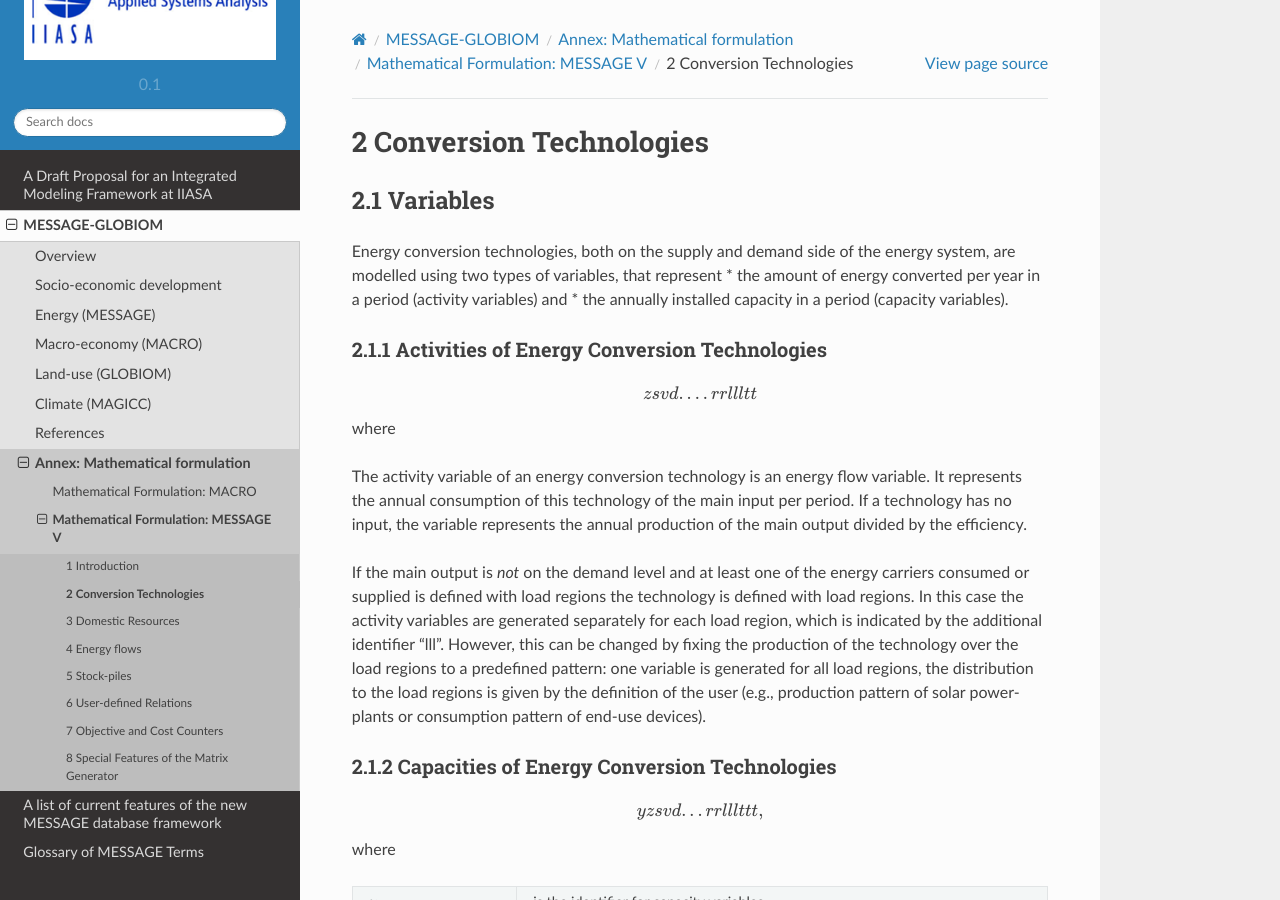
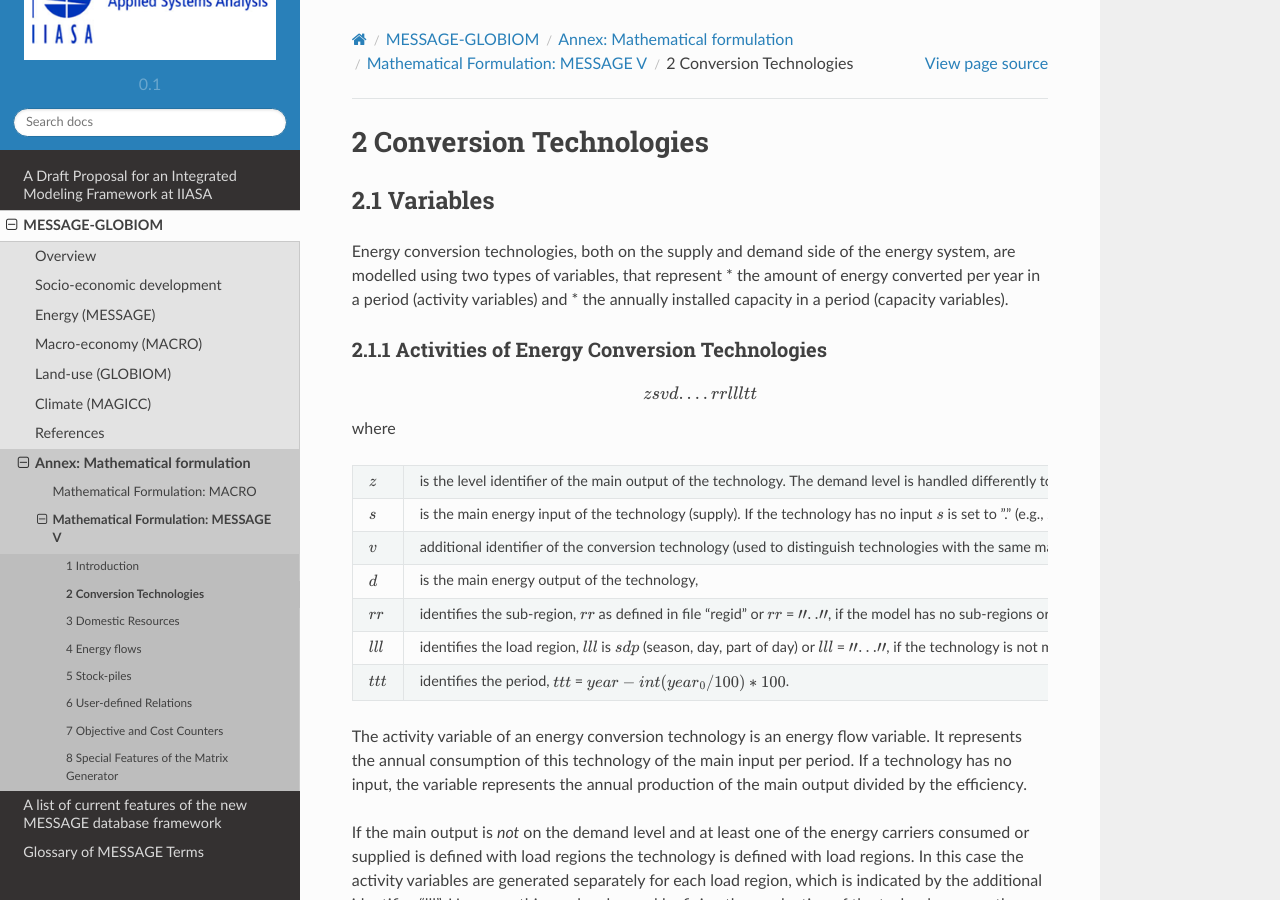
Before and after one commit to yiyi1991/message-ix-models, a Sphinx documentation site: the page built from doc/global/source/message_globiom/annex/message/2_conversion_technologies.rst, in a window 1280 px wide and 900 px high. Built offline with Sphinx 7.4.7 and the Read the Docs theme 2.0.0, drawn with Linux system fonts in a browser that asks for light colours; pages that are not in the unit, such as notebooks, are missing from menus; cross-references to code outside the pages are shown as plain code; some of the changed text lies outside the part shown.

Commit message:
Update 2_conversion_technologies.rst

```diff
--- a/doc/global/source/message_globiom/annex/message/2_conversion_technologies.rst
+++ b/doc/global/source/message_globiom/annex/message/2_conversion_technologies.rst
@@ -18,17 +18,24 @@ Energy conversion technologies, both on the supply and demand side of the energy
 
 where
 
-.. raw:: latex
+.. list-table::
+   :widths: 40 110
+   :header-rows: 0
 
-   \begin{tabularx}{|l|p{15|}
-   \textit{z} & is the level identifier of the main output of the technology. The demand level is handled differently to all other levels: Technologies with the main output on this level are defined without load regions. If defined, the input is split into the different load regions, \\
-   \textit{s} & is the main energy input of the technology (supply). If the technology has no input \textit{s} is set to "." (e.g., solar technologies), \\
-   \textit{v} & additional identifier of the conversion technology (used to distinguish technologies with the same main input and output), \\
-   \textit{d} & is the main energy output of the technology, \\
-   \textit{rr} & identifies the sub-region, \textit{rr} as defined in file "regid" or \textit{rr} = \textit{".."}, if the model has no sub-regions or if the technology is in the main region, and \\
-   \textit{lll} & identifies the load region, \textit{lll} is \textit{sdp} (season, day, part of day) or \textit{lll} = \textit{"..."}, if the technology is not modelled with load regions, and \\
-   \textit{ttt} & identifies the period, \textit{ttt} = \textit{year - int(year_0/100) * 100}. \\
-   \end{tabularx}
+   * - :math:`z`
+     - is the level identifier of the main output of the technology. The demand level is handled differently to all other levels: Technologies with the main output on this level are defined without load regions. If defined, the input is split into the different load regions.
+   * - :math:`s`
+     - is the main energy input of the technology (supply). If the technology has no input :math:`s` is set to ”.” (e.g., solar technologies),
+   * - :math:`v`
+     - additional identifier of the conversion technology (used to distinguish technologies with the same main input and output),
+   * - :math:`d`
+     - is the main energy output of the technology,
+   * - :math:`rr`
+     - identifies the sub-region, :math:`rr` as defined in file "regid" or :math:`rr` = :math:`”..”`, if the model has no sub-regions or if the technology is in the main region,
+   * - :math:`lll`
+     - identifies the load region, :math:`lll` is :math:`sdp` (season, day, part of day) or :math:`lll` = :math:`”...”`, if the technology is not modelled with load regions, and
+   * - :math:`ttt`
+     - identifies the period, :math:`ttt` = :math:`year - int(year_0/100) * 100`.
 
 The activity variable of an energy conversion technology is an energy flow variable. It represents the annual consumption of this technology of the main input per period. If a technology has no input, the variable represents the annual production of the main output divided by the efficiency.
 
@@ -128,13 +135,15 @@ Many types of energy conversion technologies do not have fix relations between t
 
 
 .. math::
-   \sum_{z\sigma {v}'\delta }\frac{rel_{z\sigma {v}'\delta} ^{zsvd}\times\epsilon_{z\sigma {v}'\delta }\times z\sigma {v}'\delta ....rrlllttt}{\lambda _l} - \\
-   \sum_{\tau=t-\tau_{zsvd}}^{min(t,\kappa_{zsvd})}\Delta \tau \times \pi_{zsvd}\times f_i \times f_p \times yzsvd...rrlll\tau \leq hc_{zsvd}^t\times \pi_{zsvd}
+   \begin{align*}
+   & \sum_{z\sigma {v}'\delta }\frac{rel_{z\sigma {v}'\delta} ^{zsvd}\times\epsilon_{z\sigma {v}'\delta }\times z\sigma {v}'\delta ....rrlllttt}{\lambda _{lll}} - \\
+   & \sum_{\tau=t-\tau_{zsvd}}^{min(t,\kappa_{zsvd})}\Delta \tau \times \pi_{zsvd}\times f_i \times f_p \times yzsvd...rr...\tau \leq hc_{zsvd}^t\times \pi_{zsvd}
+   \end{align*}
 
 The following notation is used in the above equations:
 
 .. list-table::
-   :widths: 40 110
+   :widths: 40 1100
    :header-rows: 0
 
    * - :math:`zsvd....rrlllttt`
@@ -161,7 +170,7 @@ The following notation is used in the above equations:
      - is the share of output in the load region with maximum production,
    * - :math:`rel_{\sigma {v}'\delta}^{svd}`
      - is the relative capacity of main output of technology (or operation mode) svd to the capacity of main output of the alternative technology (or operation mode) :math:`\sigma {v}'\delta`, and
-   * - :math:`\lambda _l`
+   * - :math:`\lambda_l`
      - is the length of the load region :math:`l` or the length of the load region with maximum capacity use if the production pattern over the year is fixed or the length of the load region with maximum capacity requirements as fraction of the year.
 
 
@@ -193,15 +202,17 @@ where
      - is the maximum growth rate per period for the construction/operation of technology :math:`zsvd`,
    * - :math:`g_{yzsvd,t}`
      - is the initial size (increment) that can be given and which is necessary for the introduction of new technologies that start with zero capacity/activity,
-   * - :math:`yzsvd...rrlllttt, zsvd...rrlllttt`
-     - is the annual new installation/ activity of technology :math:`zsvd` in period :math:`ttt`.
+   * - :math:`yzsvd...rrlllttt`
+     - is the annual new installation of technology :math:`zsvd` in period :math:`ttt`.
+   * - :math:`zsvd...rrlllttt`
+     - is the annual activity of technology :math:`zsvd` in period :math:`ttt`.
 
 As described in Keppo and Strubegger (2010 :cite:`keppo_short_2010`) MESSAGE includes so called flexible or soft dynamic constraints to allow for faster diffusion
 in case of economically attractive technologies. To operationalize the concept of soft dynamic constraints, a set of :math:`n` dummy variables with index :math:`i`,
 :math:`Bzsvd..ti`, multiplied by a corresponding growth factor :math:`(1+\delta y_{zsvd,ti})` are added to the upper dynamic constraint described above.
 
 .. math::
-   a_t = (1+r)^T \times a_{t-1} + \sum_i=1^n (1+r_i)^T \times b_{t-1}^i + S
+   a_t = (1+r)^T \times a_{t-1} + \sum_{i=1}^n (1+r_i)^T \times b_{t-1}^i + S
 
 The maximum value for these dummy variables :math:`b^i` is limited to the activity of the underlying technology :math:`a`, i.e.
 
@@ -223,7 +234,7 @@ to
 In addition, the objective function value for period :math:`t` is modified by the extra term
 
  .. math::
-   \cdots + \sum_i=1^n c_i \times b_t^i
+   \cdots + \sum_{i=1}^n c_i \times b_t^i
 
 which adds costs :math:`c_i` per additional growth factor utilized.
 
```
